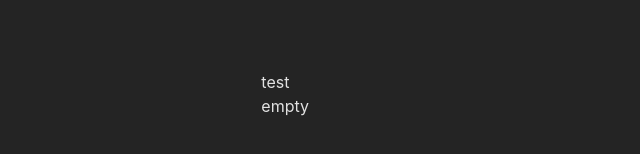
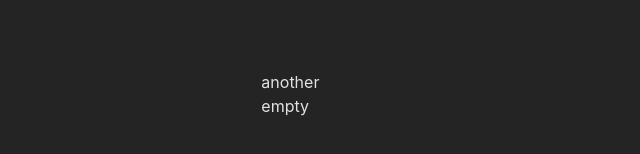
Before and after one commit to Kndgy/jsx-to-unreal-umg, a React (Vite) app: page / in a window 1280 px wide. Shown: the part 374-528 px from the top of the page, without its empty margins (319-959 px from the left). Built offline with nearby package versions, Linux system fonts and the light colour scheme.

Commit message:
test components attribute

```diff
--- a/src/main.tsx
+++ b/src/main.tsx
@@ -18,11 +18,12 @@ const BasicText = () => {
 }
 interface testComptInterface {
     text?: any;
+    another?: any;
 }
-export const TestComp = ({text="empty"}:testComptInterface) =>{
+export const TestComp = ({text="empty", another="another"}:testComptInterface) =>{
     return (
-        <div>
-            test
+        <div className='test component'>
+            {another}
             <br/>
             {text}
         </div>
@@ -32,9 +33,11 @@ export const TestComp = ({text="empty"}:testComptInterface) =>{
 const App = () => {
 
   var sheeth = []
-  sheeth.push(<TestComp/>)
+  sheeth.push(TestComp({text:"yeah"}))
+  sheeth.push(<TestComp text={"lol"} another={"another test"}/>)
+console.log(sheeth)
+
 //   console.log(JSON.stringify(restructureJSON(sheeth)))
-console.log(sheeth)
 //   console.log(restructureJSON(sheeth))
   const test = React.createElement("div",{className:'test value', style: {color: "red"}} , "parent", React.createElement("div", null, "sinlings"))
 
```
